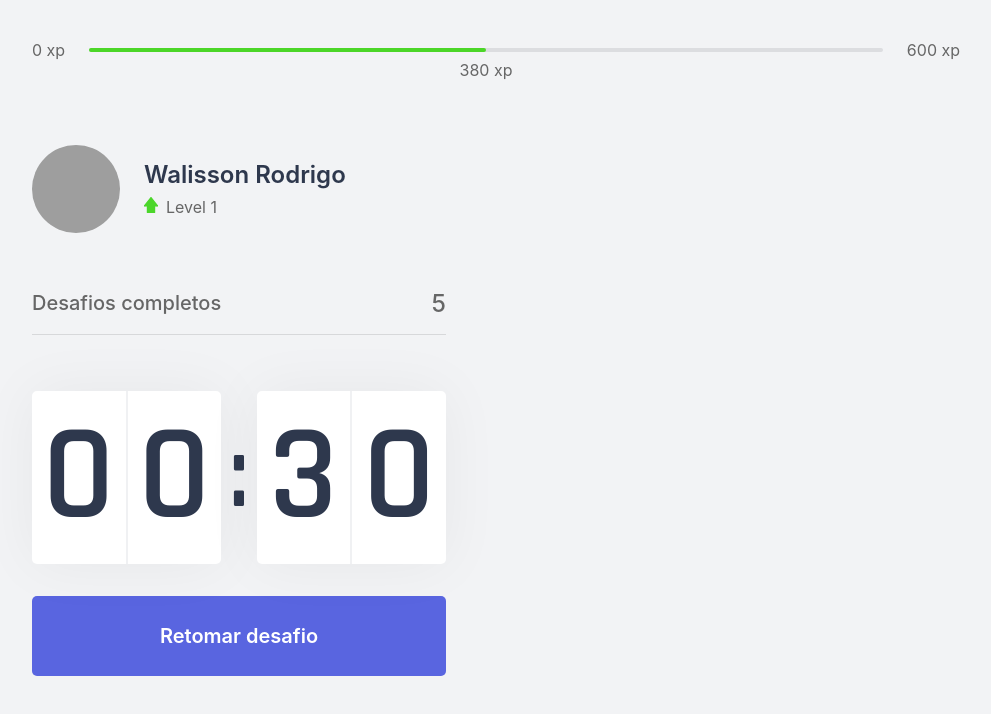
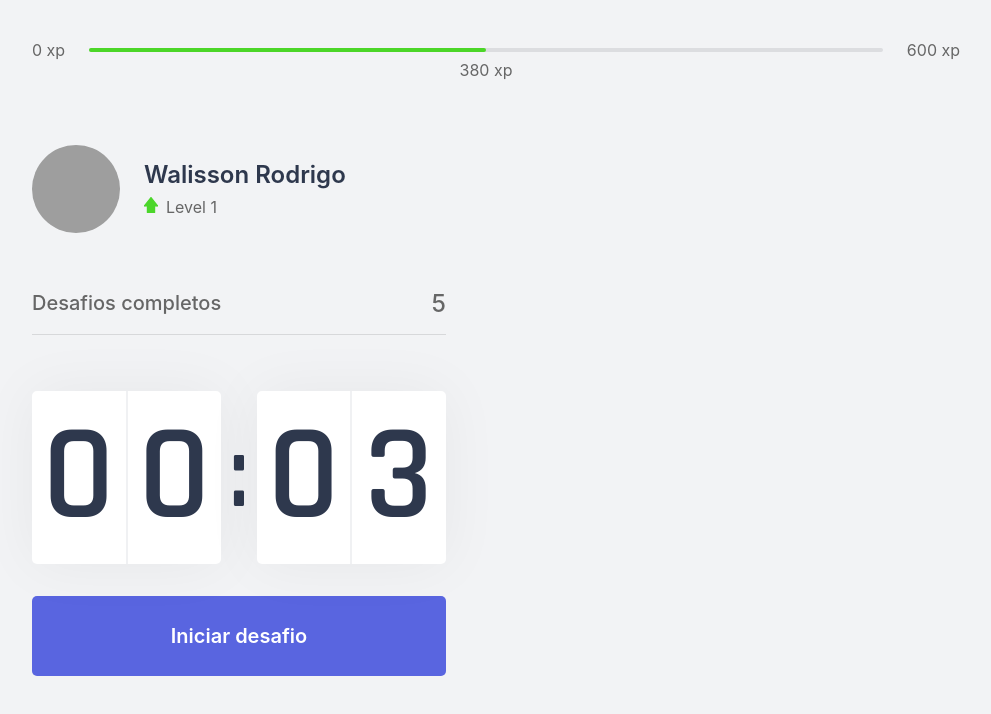
Before and after one commit to WalissonRodrigo/nlw04-react, a Next.js app: page / in a window 1280 px wide. Shown: the top 714 px of the page, without its empty margins (144-1135 px from the left). Built offline with nearby package versions, Linux system fonts and the light colour scheme; grey boxes are pictures that could not be loaded.

Commit message:
finalização do countdown com a sua lógica de iniciar, parar e encerrar a contagem.

```diff
--- a/src/components/Countdown.tsx
+++ b/src/components/Countdown.tsx
@@ -1,8 +1,12 @@
 import { useEffect, useState } from "react";
 import styles from "../styles/components/Countdown.module.css";
+
+let countdownTimeout: NodeJS.Timeout;
+
 function Countdown() {
-  const [time, setTime] = useState(0.5 * 60);
-  const [active, setActive] = useState(false);
+  const [time, setTime] = useState(0.05 * 60);
+  const [isActive, setIsActive] = useState(false);
+  const [hasFinished, setHasFinished] = useState(false);
 
   const minutes = Math.floor(time / 60);
   const seconds = Math.floor(time % 60);
@@ -11,16 +15,23 @@
   const [secondLeft, secondRight] = String(seconds).padStart(2, "0").split("");
 
   const startCountdown = () => {
-    setActive(!active);
+    setIsActive(true);
   };
-
+  const resetCountdown = () => {
+    clearTimeout(countdownTimeout);
+    setIsActive(false);
+    setTime(25 * 60);
+  };
   useEffect(() => {
-    if (active && time > 0) {
-      setTimeout(() => {
+    if (isActive && time > 0) {
+      countdownTimeout = setTimeout(() => {
         setTime(time - 1);
       }, 1000);
+    } else if (isActive && time === 0) {
+      setHasFinished(true);
+      setIsActive(false);
     }
-  }, [active, time]);
+  }, [isActive, time]);
   return (
     <div>
       <div className={styles.countdownContainer}>
@@ -34,17 +45,27 @@
           <span>{secondRight}</span>
         </div>
       </div>
+      {hasFinished ? (
+        <button disabled type="button" className={styles.countdownButton}>
+          Ciclo encerrado
+        </button>
+      ) : isActive ? (
+        <button
+          type="button"
+          className={`${styles.countdownButton} ${styles.countdownButtonActive}`}
+          onClick={resetCountdown}
+        >
+          Abandonar ciclo
+        </button>
+      ) : (
         <button
           type="button"
           className={styles.countdownButton}
           onClick={startCountdown}
         >
-        {active
-          ? `Pausar desafio`
-          : time === 25
-          ? `Iniciar desafio`
-          : `Retomar desafio`}
+          Iniciar desafio
         </button>
+      )}
     </div>
   );
 }
--- a/src/styles/components/Countdown.module.css
+++ b/src/styles/components/Countdown.module.css
@@ -61,3 +61,19 @@
 .countdownButton:hover {
   background: var(--blue-dark);
 }
+
+.countdownButton:disabled {
+  background: var(--white);
+  color: var(--text);
+  cursor: not-allowed;
+}
+
+.countdownButtonActive {
+  background: var(--white);
+  color: var(--title);
+}
+
+.countdownButtonActive:hover {
+  background: var(--red);
+  color: var(--white);
+}
```
Lines whose indentation alone changed are shown as unchanged.
